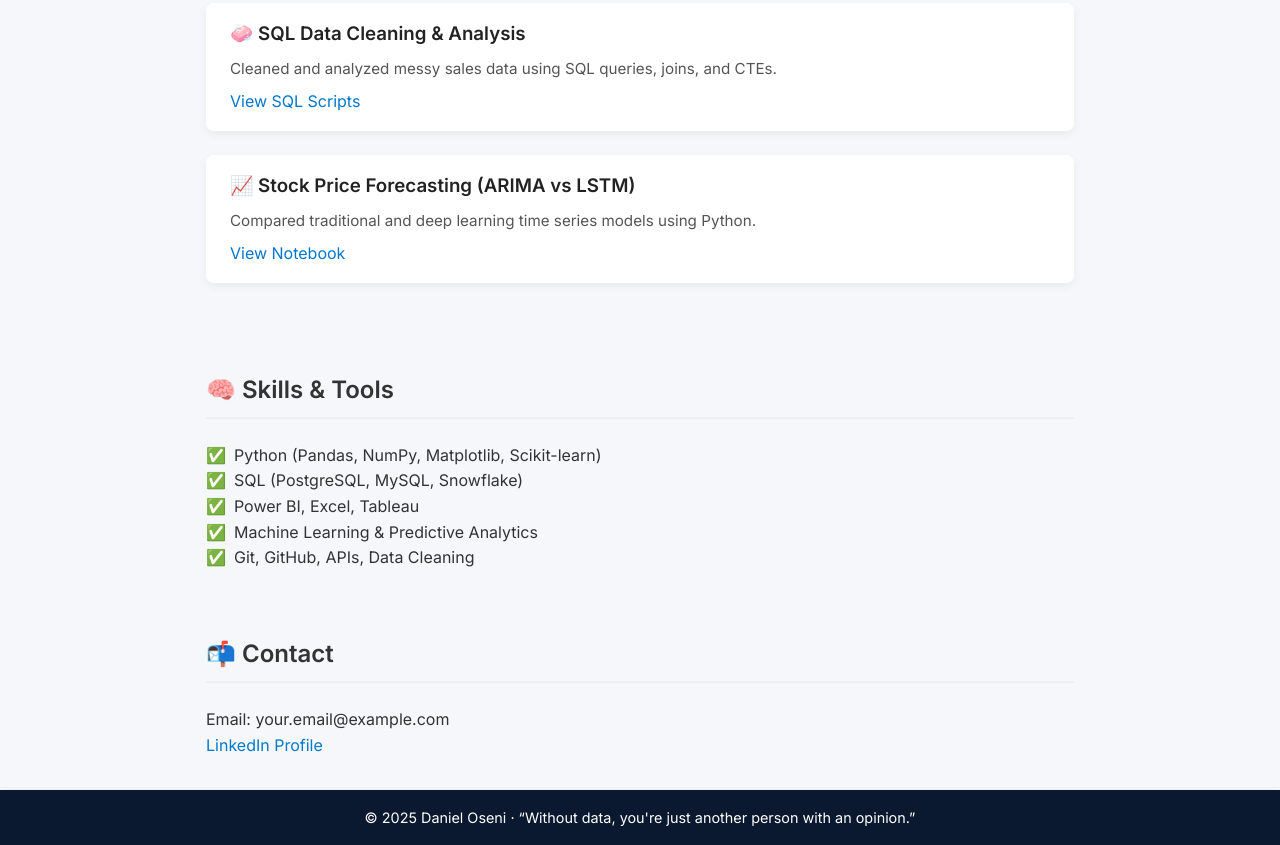
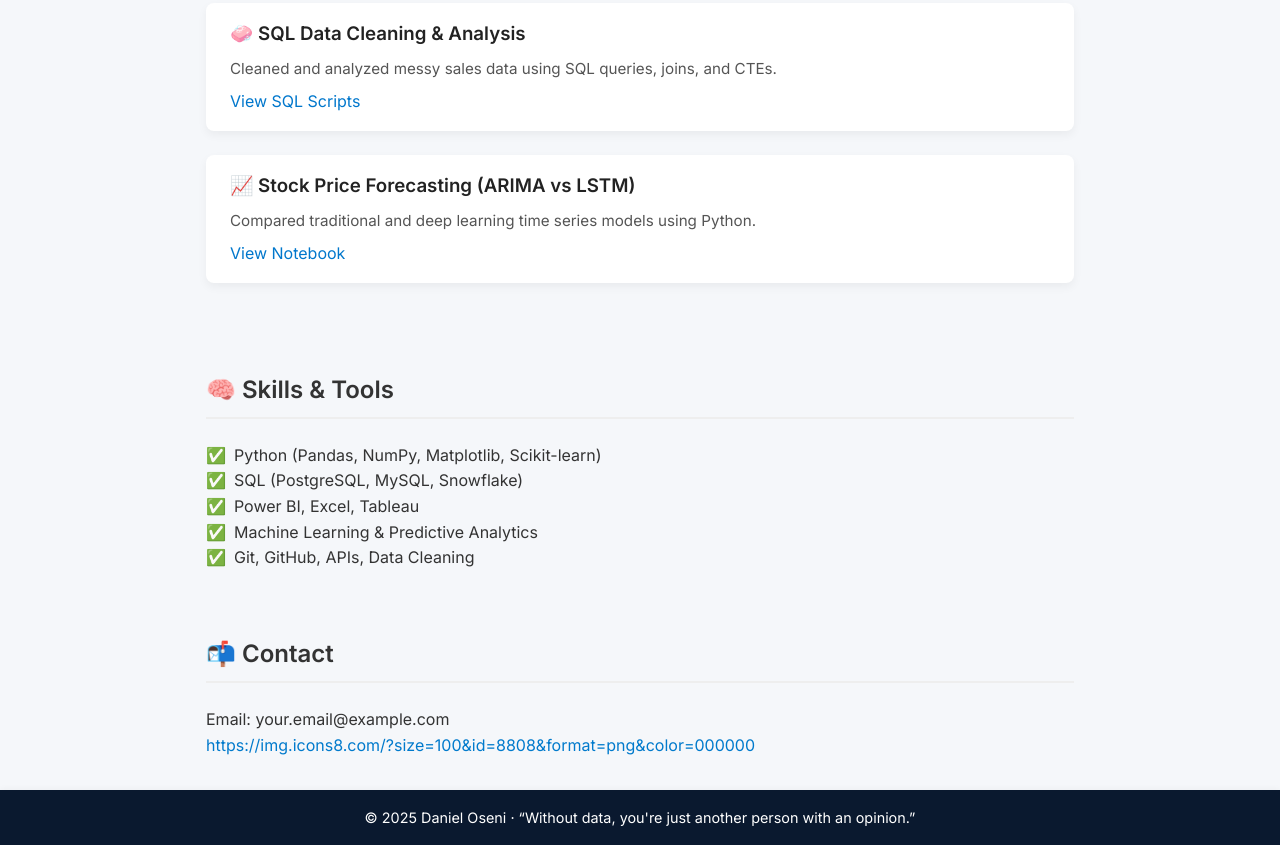
Before and after one commit to osenidaniel/daniel_portfolio, a plain HTML site: page index.html in a window 1280 px wide. Shown: the part 611-1456 px from the top of the page. Drawn offline with Linux system fonts and the light colour scheme.

Commit message:
Update index.html

```diff
--- a/index.html
+++ b/index.html
@@ -144,7 +144,7 @@
   <section id="contact">
     <h2>📬 Contact</h2>
     <p>Email: your.email@example.com</p>
-    <p><a href="www.linkedin.com/in/danieloseni" target="_blank">LinkedIn Profile</a></p>
+    <p><a href="www.linkedin.com/in/danieloseni" target="_blank">https://img.icons8.com/?size=100&id=8808&format=png&color=000000</a></p>
   </section>
 
   <footer>
```
